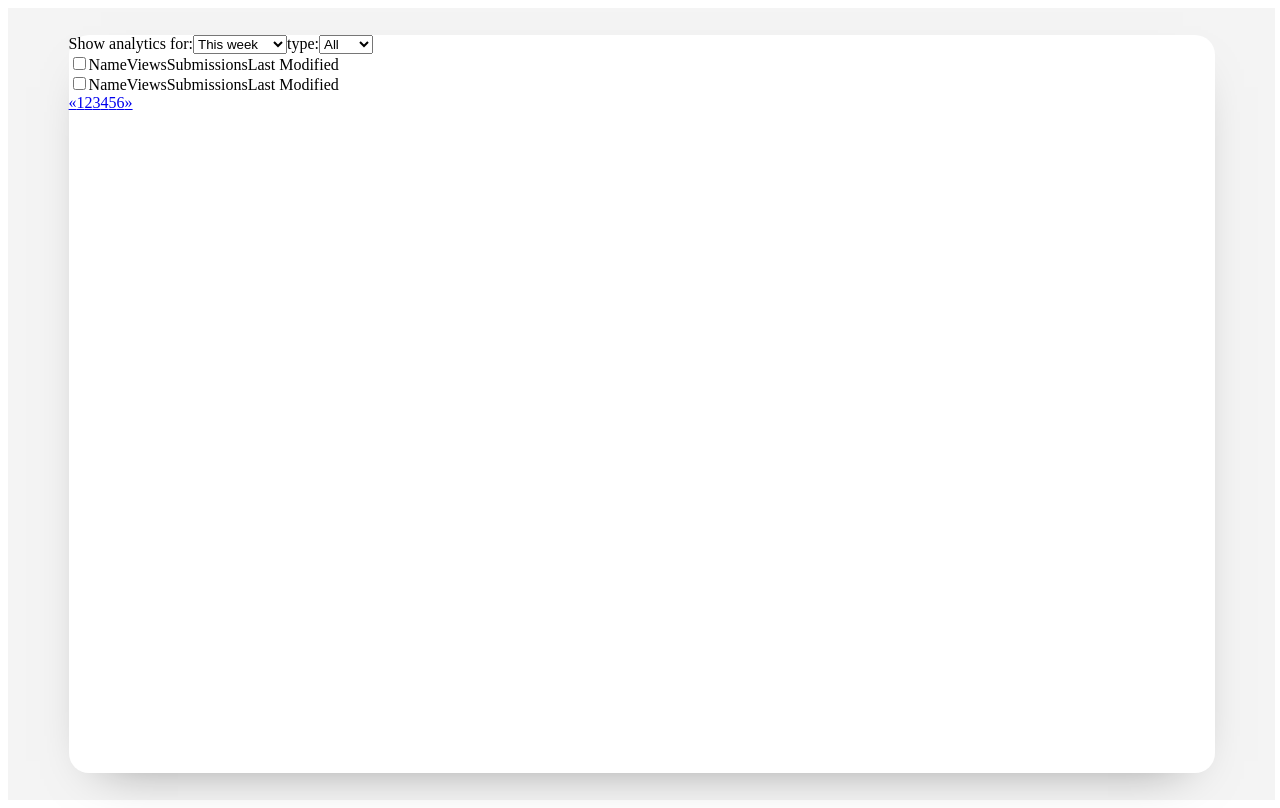
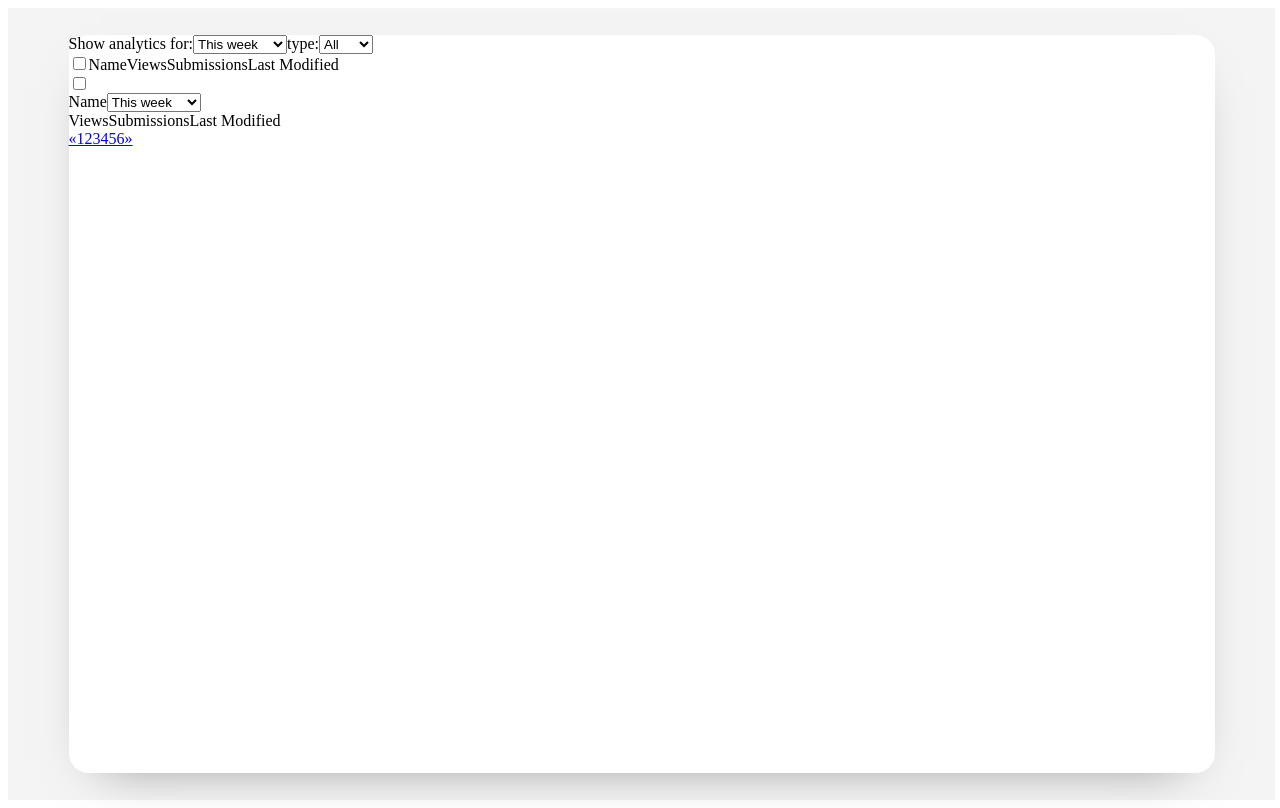
Before and after one commit to codacy20/angular-ts-spacex-launches, an Angular app: page / in a window 1280 px wide. Built offline with nearby package versions, Linux system fonts and the light colour scheme.

Commit message:
1 file modified

```diff
--- a/src/app/table-entity/table-entity.component.html
+++ b/src/app/table-entity/table-entity.component.html
@@ -2,7 +2,15 @@
 	<ng-container>
 		<div>
 			<input type="checkbox" id="vehicle1" name="vehicle1" value="Bike">
-			<span>Name</span>
+			<div>
+				<span>Name</span>
+				<select id="cars">
+          <option value="volvo">This week</option>
+          <option value="saab">this month</option>
+          <option value="opel">last 30 days</option>
+          <option value="audi">all time</option>
+        </select>
+			</div>
 			<span>Views</span>
 			<span>Submissions</span>
 			<span>Last Modified</span>
```
